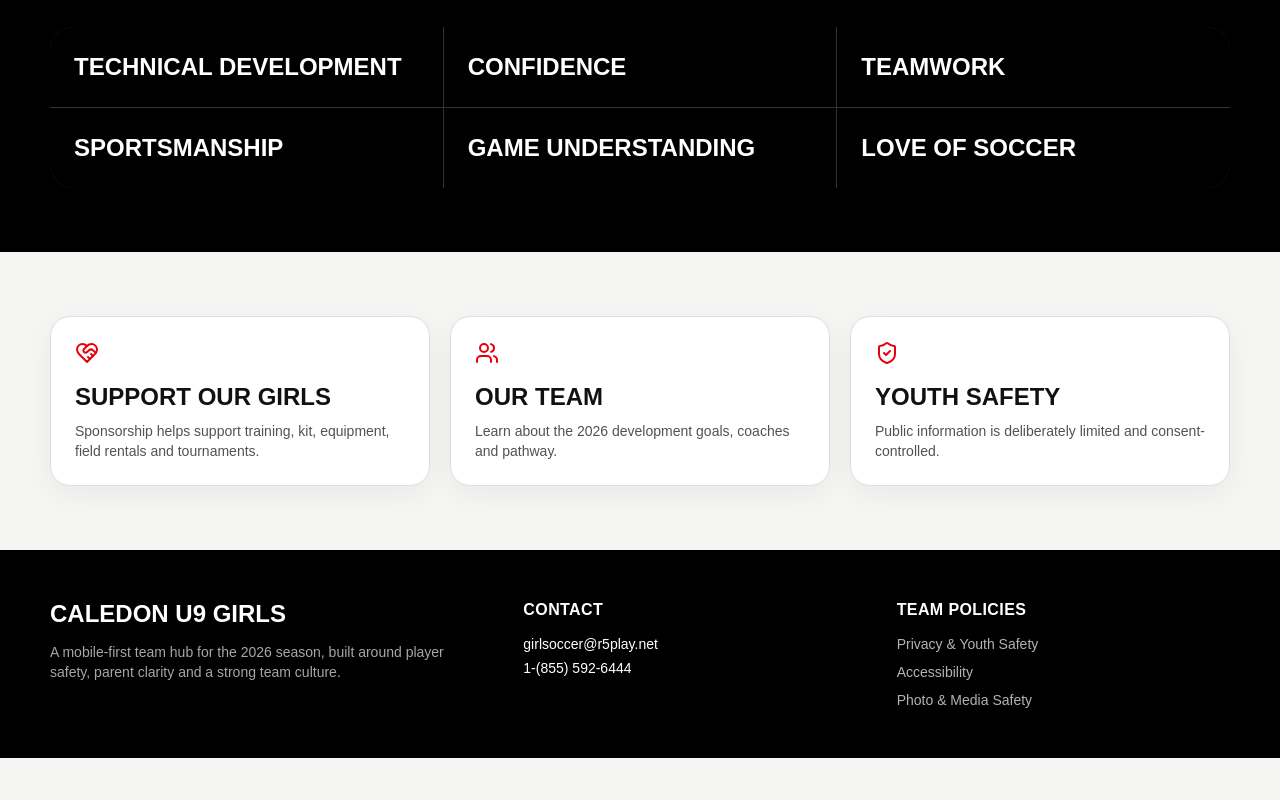
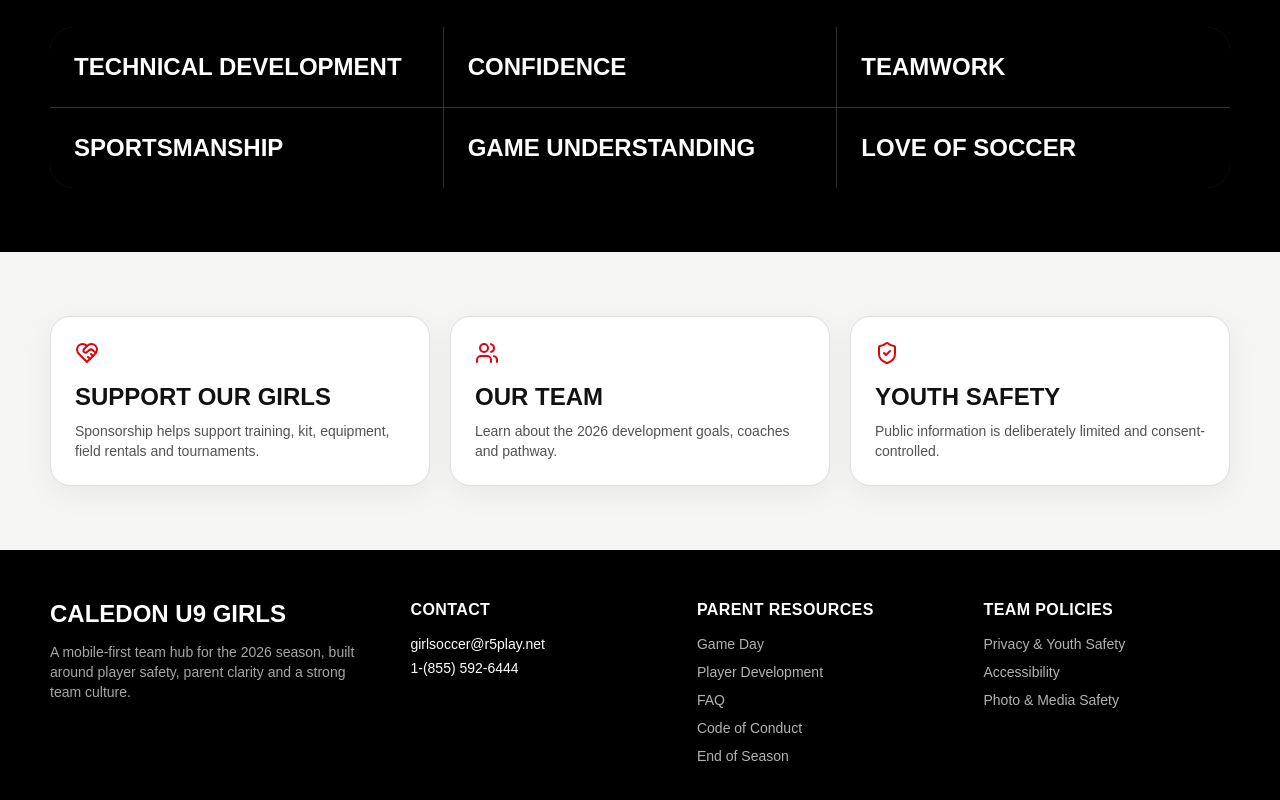
Before and after one commit to dang85ai/dg-claud, a Next.js app: page / in a window 1280 px wide. Shown: the part 1975-2775 px from the top of the page. Before the commit the page ends 2733 px from the top, so only its background shows below. Built offline with nearby package versions, Linux system fonts and the light colour scheme.

Commit message:
Expand roster media and parent resource navigation

```diff
--- a/components/Footer.tsx
+++ b/components/Footer.tsx
@@ -3,7 +3,7 @@ import Link from "next/link";
 export function Footer() {
   return (
     <footer className="mt-auto bg-black py-12 text-white">
-      <div className="container grid gap-10 md:grid-cols-[1.3fr_1fr_1fr]">
+      <div className="container grid gap-10 md:grid-cols-2 xl:grid-cols-[1.3fr_1fr_1fr_1fr]">
         <div>
           <div className="text-2xl font-black uppercase">Caledon U9 Girls</div>
           <p className="mt-3 max-w-md text-sm text-white/65">
@@ -19,6 +19,17 @@ export function Footer() {
         </div>
 
         <div>
+          <div className="font-black uppercase tracking-wide">Parent Resources</div>
+          <div className="mt-3 grid gap-2 text-sm text-white/70">
+            <Link href="/game-day">Game Day</Link>
+            <Link href="/development">Player Development</Link>
+            <Link href="/faq">FAQ</Link>
+            <Link href="/conduct">Code of Conduct</Link>
+            <Link href="/end-of-season">End of Season</Link>
+          </div>
+        </div>
+
+        <div>
           <div className="font-black uppercase tracking-wide">Team Policies</div>
           <div className="mt-3 grid gap-2 text-sm text-white/70">
             <Link href="/privacy">Privacy & Youth Safety</Link>
```
